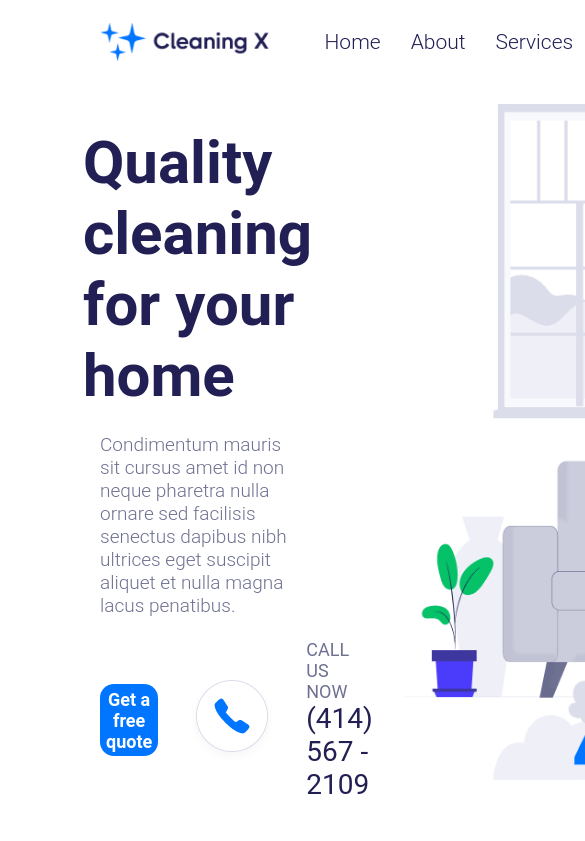
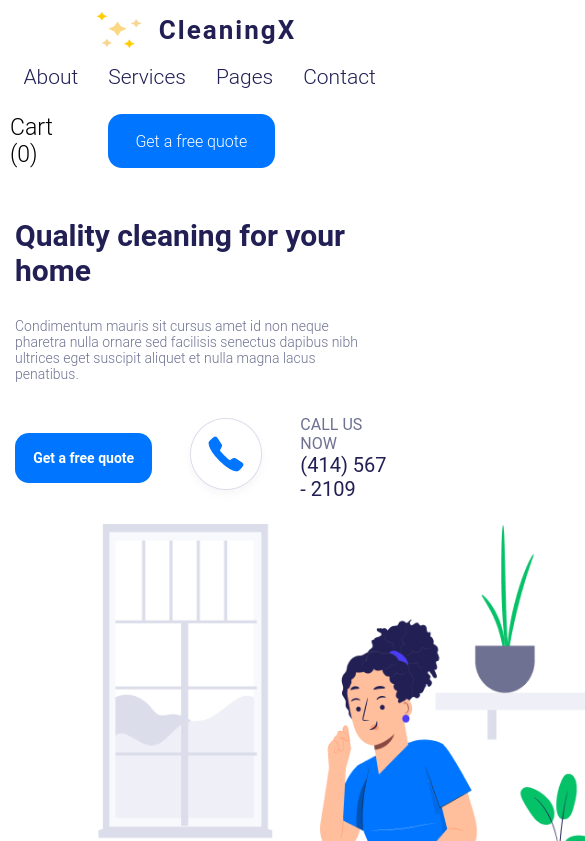
Before and after one commit to shahruhabd/cleaning-X, a website: page index.html in a window 390 px wide. Shown: the top 841 px of the page, 585 px wide, since content can reach past the window. Drawn offline with nearby package versions, Linux system fonts and the light colour scheme.

Commit message:
some changes

```diff
--- a/index.html
+++ b/index.html
@@ -4,14 +4,18 @@
     <meta charset="UTF-8">
     <meta http-equiv="X-UA-Compatible" content="IE=edge">
     <meta name="viewport" content="width=device-width, initial-scale=1.0">
-    <link rel="stylesheet" href="/style.css">
-    <link rel="stylesheet" href="/tablet.css">
+    <link rel="stylesheet" href="/style/style.css">
+    <link rel="stylesheet" href="/style/tablet.css">
+    <link rel="stylesheet" href="/style/mobile.css">
     <title>Cleaning X</title>
 </head>
 <body>
     <div class="wrapper">
         <header>
-            <img src="/img/IMAGEqwe.png" alt="">
+            <div class="header_logo">
+                <img src="/img/stars.png" alt="">
+                <div>CleaningX</div>
+            </div>
             <ul>
                 <li><a href="/index.html">Home</a></li>
                 <li><a href="/index.html">About</a></li>
@@ -30,7 +34,7 @@
                 <h2>Condimentum mauris sit cursus amet id non neque pharetra nulla ornare sed facilisis senectus dapibus nibh ultrices eget suscipit aliquet et nulla magna lacus penatibus.</h2>
                 <div class="bl1_quality">
                     <button>Get a free quote</button>
-                    <img style="margin: 0 28px;" src="/img/tel.png" alt="">
+                    <img src="/img/tel.png" alt="">
                     <div>
                         <div class="bl1_q_cun">Call us now</div>
                         <div class="bl1_q_tn">(414) 567 - 2109</div>
@@ -125,5 +129,7 @@
         </div>
 
     </div>
+    <script src="https://code.jquery.com/jquery-3.6.1.js" integrity="sha256-3zlB5s2uwoUzrXK3BT7AX3FyvojsraNFxCc2vC/7pNI=" crossorigin="anonymous"></script>
+    <script src="script/script.js"></script>
 </body>
 </html>
--- /dev/null
+++ b/package.json
@@ -0,0 +1,5 @@
+{
+  "dependencies": {
+    "jquery": "^3.6.1"
+  }
+}
--- /dev/null
+++ b/style/mobile.css
@@ -0,0 +1,72 @@
+@media screen and (min-width:320px) and (max-width: 425px) {
+    header {
+        flex-direction: column;
+        justify-content: center;
+        align-items: center;
+        height: 100%;
+        margin: 10px 0;
+    }
+    .header_mobile{
+        display: flex;
+        position: absolute;
+        top: 0;
+        margin-top: 50px;
+        left: 0;
+        flex-direction: column;
+        width: 100%;
+        justify-content: center;
+        align-items: center;
+        font-size: 14px;
+        background-color: #444;
+    }
+    .header_mobile li {
+        font-size: 18px;
+        overflow: hidden;
+    }
+    .header_mobile ul {
+        display: flex;
+        flex-direction: row;
+        list-style-type: none;
+        margin: 0;
+        padding: 0;
+    }
+    .header_logo {
+        margin-left: 0;
+    }
+    .header_logo img {
+        width: 50px;
+    }
+    .block1 {
+        flex-direction: column;
+    }
+    .bl1_bl1 {
+        padding: 0;
+        width: auto;
+    }
+    .bl1_bl1 h1 {
+        margin: 30px 0;
+        font-size: 30px;
+        padding: 0 15px;
+    }
+    .bl1_bl1 h2 {
+        font-size: 14px;
+        padding: 0 15px;
+        margin-bottom: 30px;
+    }
+    .bl1_quality button {
+        font-size: 14px;
+    }
+    .bl1_quality {
+        padding: 0 15px;
+    }
+    .bl1_quality button {
+        height: 50px;
+        margin-left: 15px;
+    }
+    .bl1_q_cun {
+        font-size: 16px;
+    }
+    .bl1_q_tn {
+        font-size: 20px;
+    }
+}
--- a/style.css
+++ b/style/style.css
@@ -2,13 +2,27 @@
     font-family: "Roboto", sans-serif;
     margin: 0;
 }
+.header_logo {
+    display: flex;
+    justify-content: center;
+    align-items: center;
+    gap: 15px;
+    margin-left: 100px;
+}
+.header_logo > div {
+    letter-spacing: 2px;
+    font-size: 26px;
+    font-weight: 600;
+    color: #211F54;
+}
 header {
-    height: 10vh;
+    height: 118px;
+    width: 100%;
     display: flex;
     justify-content: space-between;
     align-items: center;
-    padding: 0 100px;
     font-size: 23px;
+    background-color: #fff;
 }
 header ul {
     margin-right: 30%;
@@ -30,9 +44,9 @@ header a {
 .header-quote {
     display: flex;
     align-items: center;
+    margin-right: 100px;
 }
 .hq_el {
-    margin-left: 10px;
     margin: 10px;
     font-weight: 300;
 }
@@ -44,6 +58,9 @@ button.hq_el {
     background: #0075FF;
     color: #fff;
     font-size: 16px;
+}
+.header_mobile {
+    display: none;
 }
 .block1 {
     height: 90vh;
@@ -83,6 +100,9 @@ button.hq_el {
     border: 0;
     font-size: 18px;
     font-weight: 700;
+}
+.bl1_quality img {
+    margin: 0 28px;
 }
 .bl1_q_cun {
     font-size: 18px;
--- a/tablet.css
+++ b/style/tablet.css
@@ -13,6 +13,12 @@
     header img {
         margin-left: 15px;
         height: 45px;
+    }
+    .header_logo {
+        margin-left: 0;
+    }
+    .header-quote {
+        margin-right: 0;
     }
     .block1 {
         padding: 0;
```
Also changed, not shown: img/Vectorlogo-1.png (deleted), img/Vectorlogo-2.png (deleted), img/Vectorlogo.png (deleted), img/stars.png (added), 1 other file.
